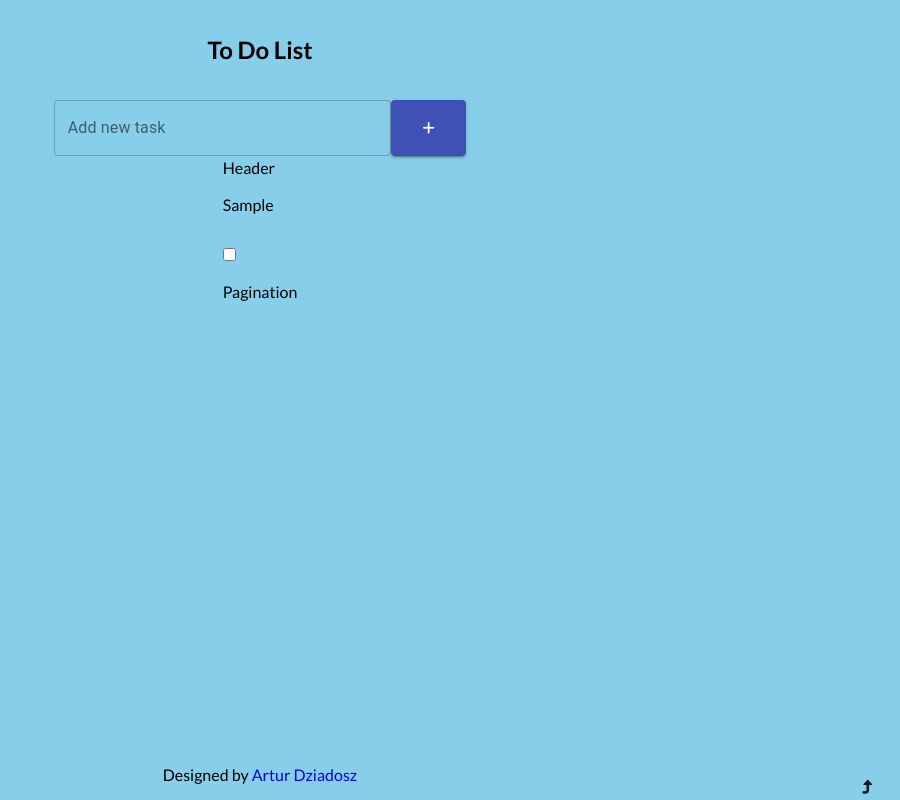
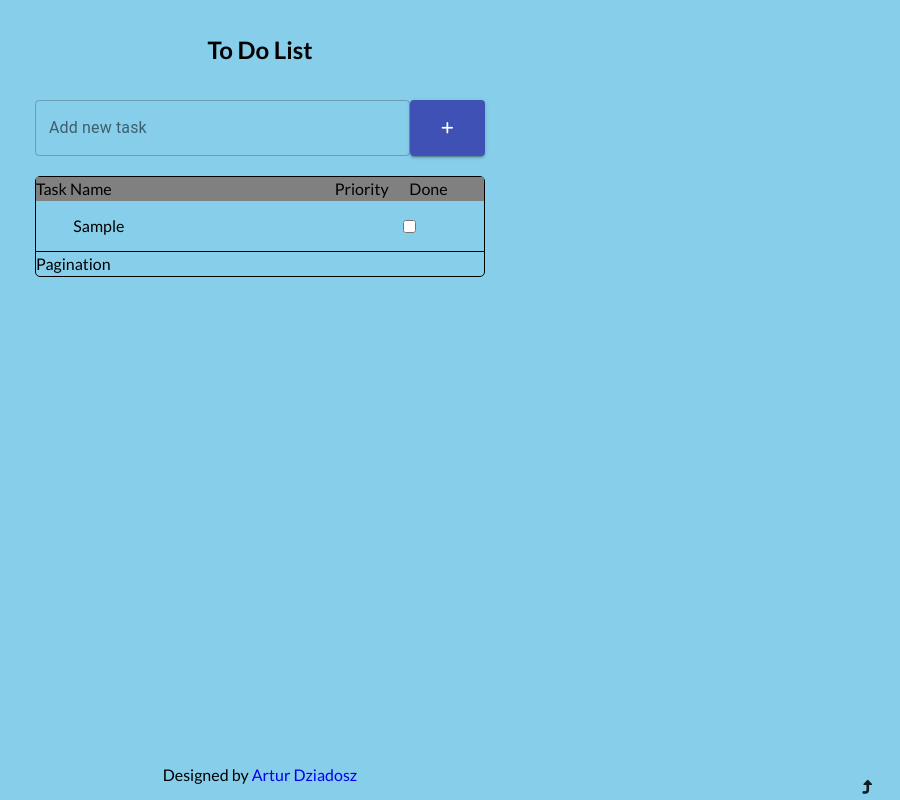
Before and after one commit to ArturDziadosz/todo_list, a React (Create React App) app: page / in a window 1280 px wide. Both pictures are taken after typing "Sample" into the empty fields and a click on the button 808 px from the left and 128 px from the top of the page. Shown: the whole page, without its empty margins (380-1280 px from the left). Built offline with nearby package versions, Linux system fonts and the light colour scheme.

Commit message:
Added some scss to beta visualize project

```diff
--- a/src/components/Form.js
+++ b/src/components/Form.js
@@ -34,7 +34,7 @@ class Form extends Component {
     return (
       <>
         <form className={"row row__form"} onSubmit={e => this.handleSubmit(e)}>
-          <TextField  className={"col-9"}
+          <TextField  className={"col-10"}
                       variant={"outlined"}
                       autoFocus={true}
                       label={"Add new task"}
--- a/src/components/TD/TDElement.js
+++ b/src/components/TD/TDElement.js
@@ -41,12 +41,13 @@ class TDElement extends Component {
     return (
       <>
         <li className={this.state.checked ? "tdList__element tdList__element--checked" : "tdList__element"} >
-            <p>{this.props.task.text}</p>
+            <p className={"col-8"}>{this.props.task.text}</p>
             <input  type={"checkbox"}
                     name={"checked"}
                     onClick={e => this.handleChange(e)}
                     data-key={this.props.index}
                     checked={this.state.checked}
+                    className={"col-2"}
             />
             <button type={"button"}
                     data-key={this.props.index}
--- a/src/components/TD/TDElement.scss
+++ b/src/components/TD/TDElement.scss
@@ -4,6 +4,10 @@ main.container {
       .tdList__element {
         position: relative;
         line-height: 50px;
+        display: flex;
+        justify-content: center;
+        align-items: center;
+        border-bottom: 1px solid black;
 
         .tdList__element__deleteBtn {
           display: none;
--- a/src/components/TD/TDHeader.js
+++ b/src/components/TD/TDHeader.js
@@ -7,8 +7,16 @@ class TDHeader extends Component {
   render() {
     return (
       <>
-        <li>
-          Header
+        <li className={"tdList__header"}>
+          <div className={"col-8"}>
+            Task Name
+          </div>
+          <div className={"col-2"}>
+            Priority
+          </div>
+          <div className={"col-2"}>
+            Done
+          </div>
         </li>
       </>
     )
--- a/src/components/TD/TDHeader.scss
+++ b/src/components/TD/TDHeader.scss
@@ -0,0 +1,12 @@
+main.container {
+  .row__tdList {
+    .tdList {
+      .tdList__header {
+        display: flex;
+        justify-content: center;
+        align-items: center;
+        background-color: grey;
+      }
+    }
+  }
+}
--- a/src/components/ToDoList.scss
+++ b/src/components/ToDoList.scss
@@ -2,6 +2,10 @@ main.container {
   .row__tdList {
     .tdList {
       list-style: none;
+      width: 100%;
+      margin: 20px 0;
+      border: 1px solid black;
+      border-radius: 5px 5px;
     }
   }
 }
```
